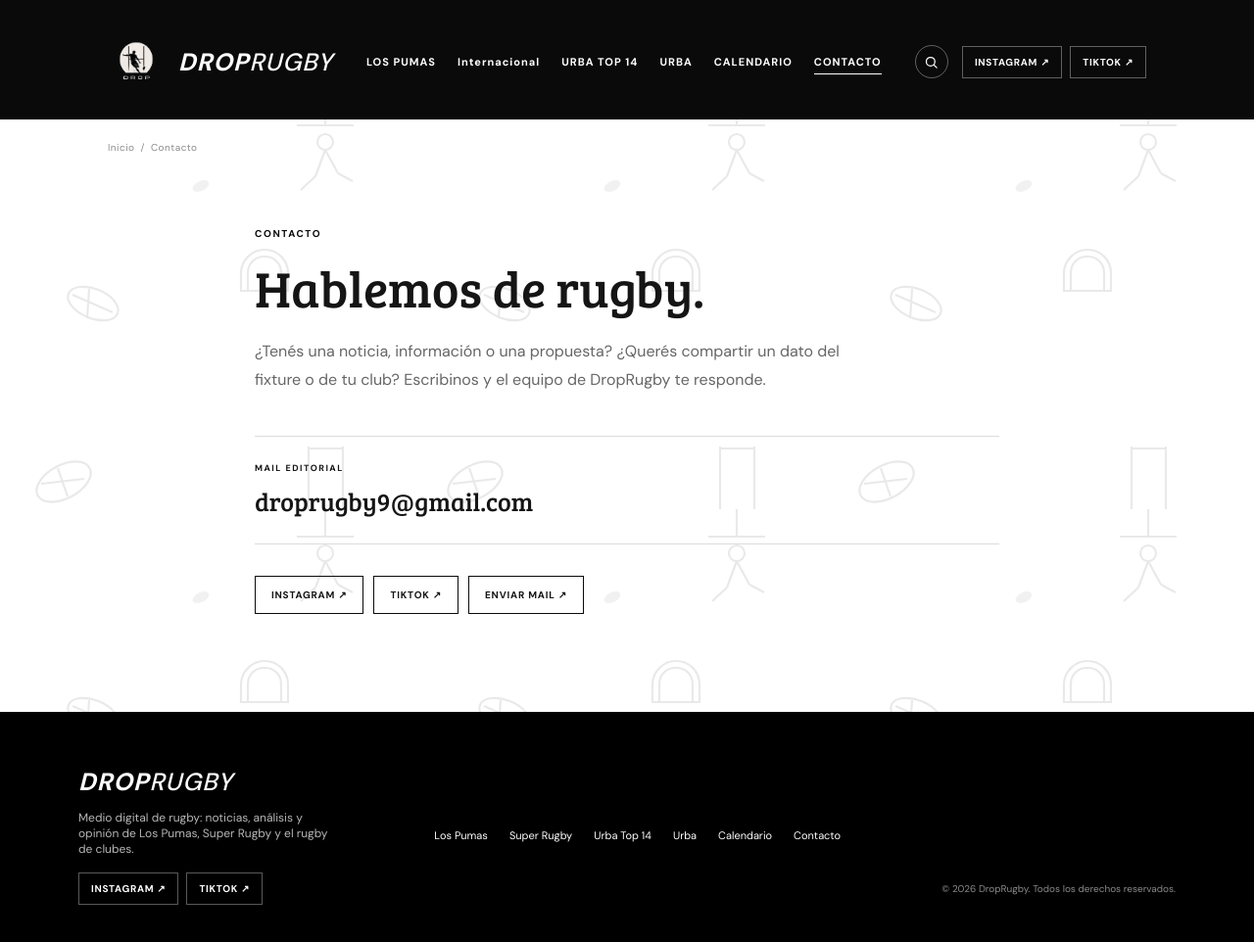
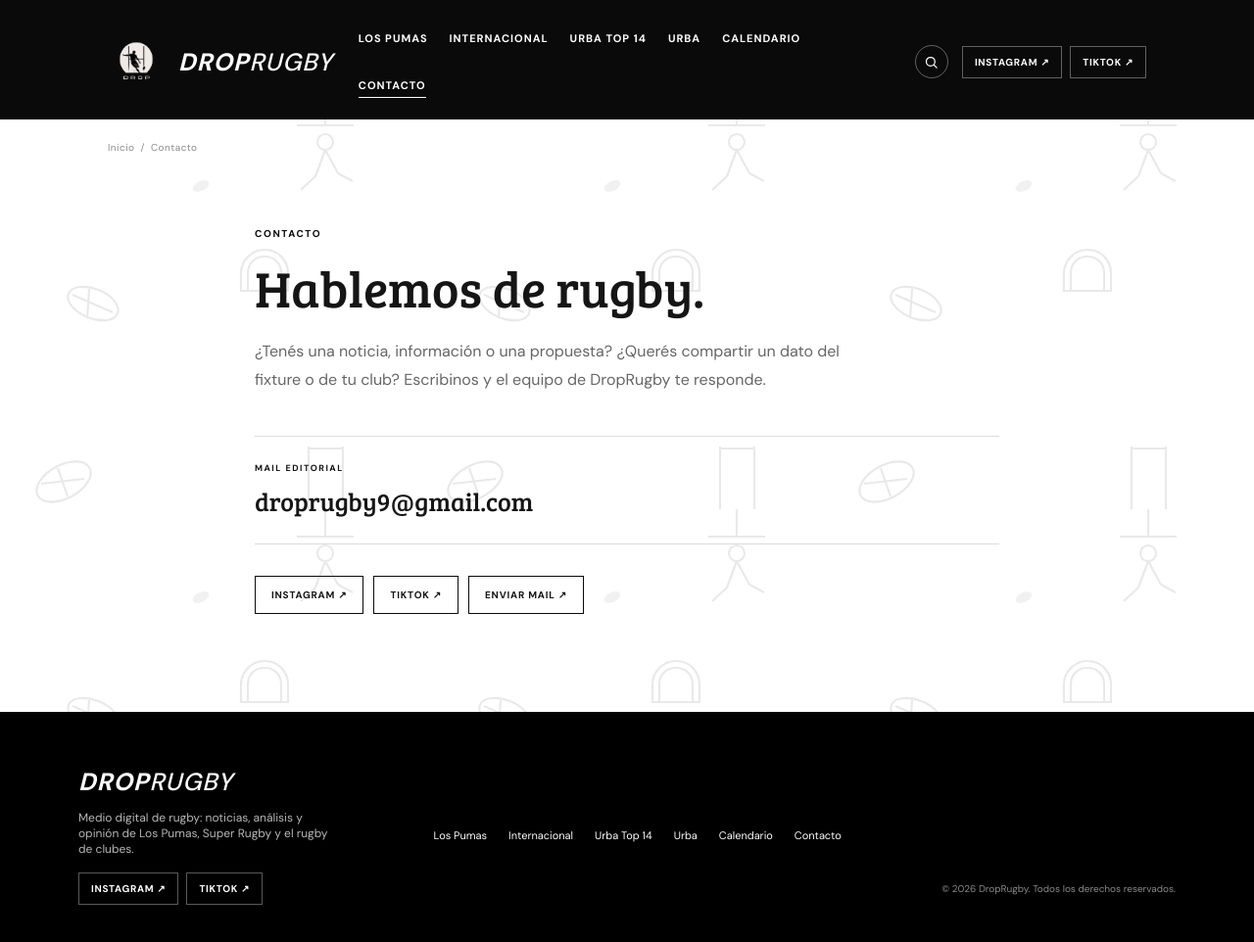
Before and after one commit to Natsura0600/DROP-RUGBY, a website: page contacto.html in a window 1280 px wide. Shown: the whole page at 98% size. Drawn offline with Linux system fonts and the light colour scheme.

Commit message:
Update contacto.html

```diff
--- a/contacto.html
+++ b/contacto.html
@@ -32,7 +32,7 @@
 
       <nav class="main-nav">
         <a href="los-pumas.html">LOS PUMAS</a>
-        <a href="super-rugby.html">Internacional</a>
+        <a href="super-rugby.html">INTERNACIONAL</a>
         <a href="urba-top-14.html">URBA TOP 14</a>
         <a href="urba.html">URBA</a>
         <a href="calendario.html">CALENDARIO</a>
@@ -52,7 +52,7 @@
     </div>
     <div class="mobile-nav">
       <a href="los-pumas.html">LOS PUMAS</a>
-      <a href="super-rugby.html">SUPER RUGBY</a>
+      <a href="super-rugby.html">INTERNACIONAL</a>
       <a href="urba-top-14.html">URBA TOP 14</a>
       <a href="urba.html">URBA</a>
       <a href="calendario.html">CALENDARIO</a>
@@ -68,7 +68,7 @@
     <button class="search-close" id="search-close" aria-label="Cerrar búsqueda">×</button>
     <div class="search-overlay-inner">
       <input type="text" id="search-input" placeholder="Buscar noticias, equipos, jugadores…" autocomplete="off">
-      <p class="search-hint">Probá con "Los Pumas", "URBA", "Super Rugby" o el nombre de un equipo.</p>
+      <p class="search-hint">Probá con "Los Pumas", "URBA", "Internacional" o el nombre de un equipo.</p>
       <div class="search-results" id="search-results"></div>
     </div>
   </div>
@@ -107,7 +107,7 @@
     </div>
     <div class="footer-links">
       <a href="los-pumas.html">Los Pumas</a>
-      <a href="super-rugby.html">Super Rugby</a>
+      <a href="super-rugby.html">Internacional</a>
       <a href="urba-top-14.html">Urba Top 14</a>
       <a href="urba.html">Urba</a>
       <a href="calendario.html">Calendario</a>
```
